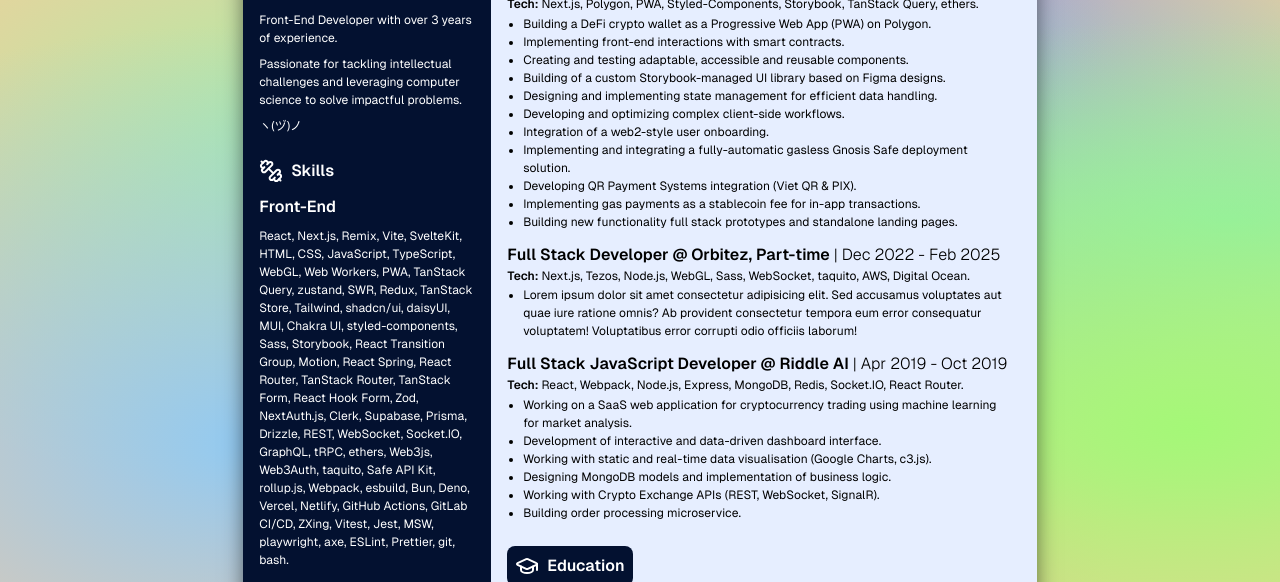
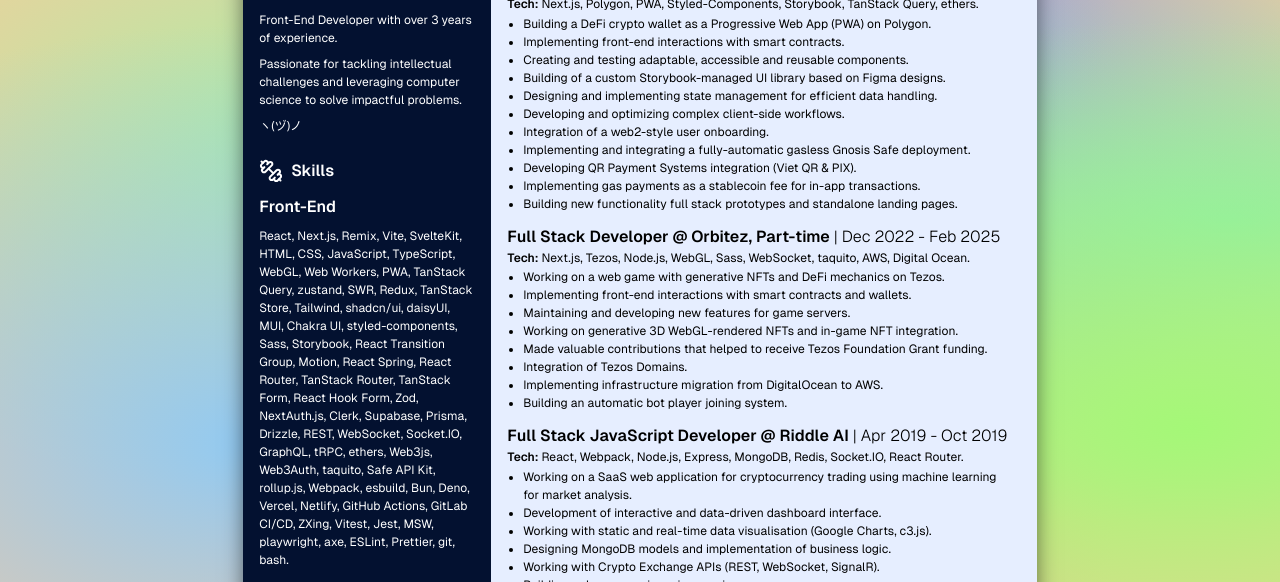
Before and after one commit to kubrysh/cv, a website built with Vite: page index.html in a window 1280 px wide. Shown: the part 149-731 px from the top of the page. Built offline with nearby package versions, Linux system fonts and the light colour scheme.

Commit message:
CV content update

```diff
--- a/index.html
+++ b/index.html
@@ -257,7 +257,7 @@
                                 <li>
                                     Implementing and integrating a
                                     fully-automatic gasless Gnosis Safe
-                                    deployment solution.
+                                    deployment.
                                 </li>
                                 <li>
                                     Developing QR Payment Systems integration
@@ -287,12 +287,30 @@
                             </p>
                             <ul>
                                 <li>
-                                    Lorem ipsum dolor sit amet consectetur
-                                    adipisicing elit. Sed accusamus voluptates
-                                    aut quae iure ratione omnis? Ab provident
-                                    consectetur tempora eum error consequatur
-                                    voluptatem! Voluptatibus error corrupti odio
-                                    officiis laborum!
+                                    Working on a web game with generative NFTs
+                                    and DeFi mechanics on Tezos.
+                                </li>
+                                <li>
+                                    Implementing front-end interactions with
+                                    smart contracts and wallets.
+                                </li>
+                                <li>
+                                    Maintaining and developing new features for
+                                    game servers.
+                                </li>
+                                <li>
+                                    Working on generative 3D WebGL-rendered NFTs
+                                    and in-game NFT integration.
+                                </li>
+                                <li>Made valuable contributions that helped to receive Tezos Foundation Grant funding.</li>
+                                <li>Integration of Tezos Domains.</li>
+                                <li>
+                                    Implementing infrastructure migration from
+                                    DigitalOcean to AWS.
+                                </li>
+                                <li>
+                                    Building an automatic bot player joining
+                                    system.
                                 </li>
                             </ul>
                         </div>
```
